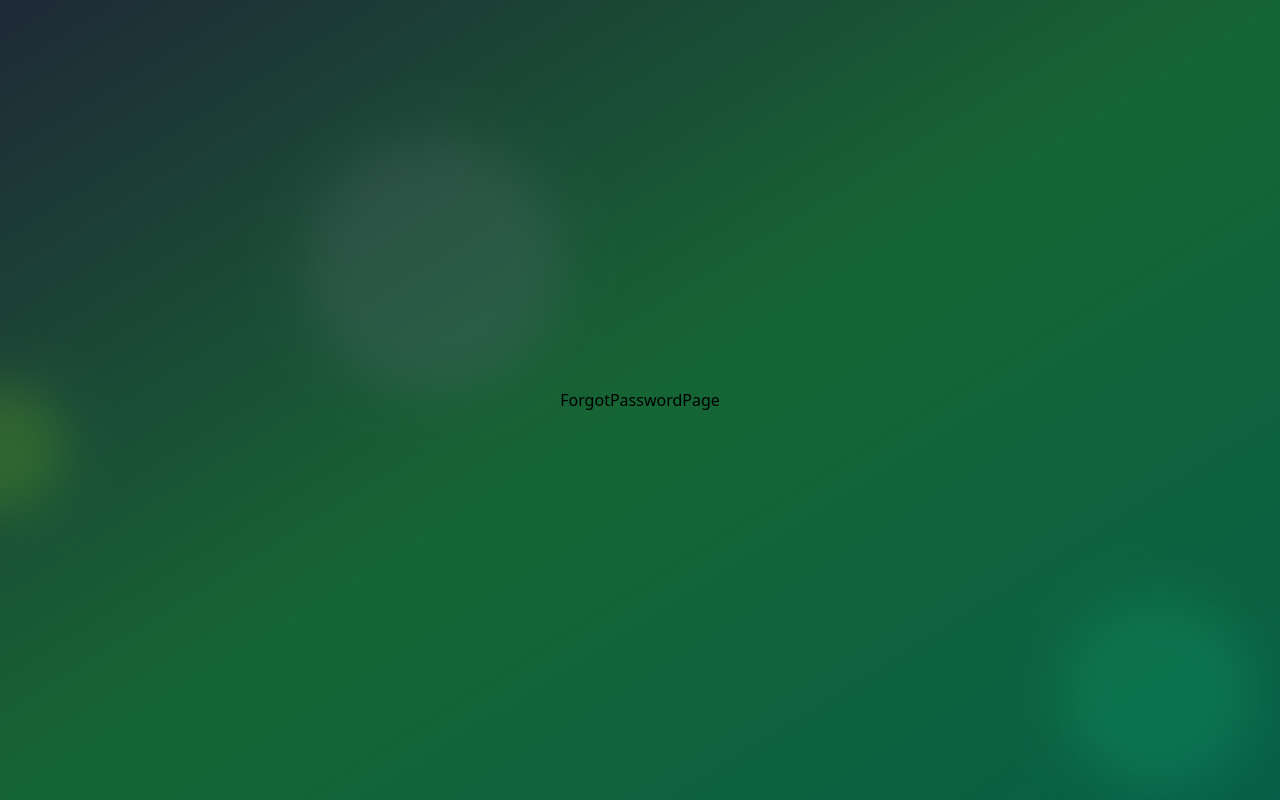
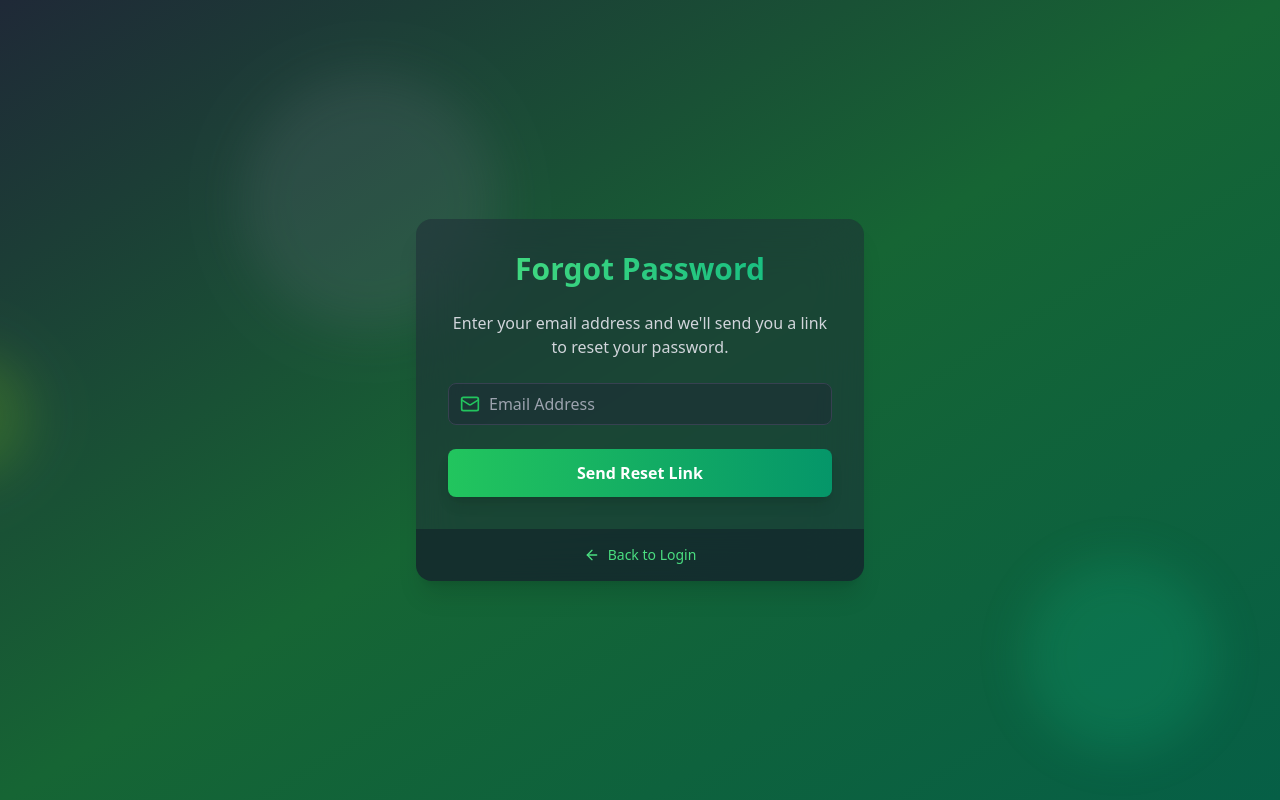
Before and after one commit to StevenSriram/MERN_Auth, a React (Vite) app in the folder Frontend/: page /forgot-password in a window 1280 px wide. Built offline with nearby package versions, Linux system fonts and the light colour scheme; no server answers.

Commit message:
feat : Forgot & Reset Password Done

```diff
--- a/Frontend/src/App.jsx
+++ b/Frontend/src/App.jsx
@@ -7,8 +7,9 @@ import { FloatingShape, AnimatedLoader } from "./components";
 import {
   SignUpPage,
   LoginPage,
+  VerifyEmailPage,
   ForgotPasswordPage,
-  VerifyEmailPage,
+  ResetPasswordPage,
   DashBoardPage,
 } from "./pages";
 
@@ -92,7 +93,23 @@ const App = () => {
             </RedirectRoutes>
           }
         ></Route>
-        <Route path="/forgot-password" element={<ForgotPasswordPage />}></Route>
+        <Route
+          path="/forgot-password"
+          element={
+            <RedirectRoutes>
+              <ForgotPasswordPage />
+            </RedirectRoutes>
+          }
+        ></Route>
+
+        <Route
+          path="/reset-password/:token"
+          element={
+            <RedirectRoutes>
+              <ResetPasswordPage />
+            </RedirectRoutes>
+          }
+        ></Route>
       </Routes>
 
       <Toaster />
--- a/Frontend/src/pages/ForgotPasswordPage.jsx
+++ b/Frontend/src/pages/ForgotPasswordPage.jsx
@@ -1,7 +1,94 @@
-import React from "react";
+import { useState } from "react";
+import { motion } from "framer-motion";
+import { useAuthStore } from "../store/authStore";
+import { Link } from "react-router-dom";
+
+import { Input } from "../components";
+import { ArrowLeft, Loader, Mail } from "lucide-react";
 
 const ForgotPasswordPage = () => {
-  return <div>ForgotPasswordPage</div>;
+  const [email, setEmail] = useState("");
+  const [isSubmitted, setIsSubmitted] = useState(false);
+
+  const { isLoading, forgotPassword } = useAuthStore();
+
+  const handleSubmit = async (e) => {
+    e.preventDefault();
+    try {
+      await forgotPassword(email);
+      setIsSubmitted(true);
+    } catch (error) {
+      console.log(error);
+    }
+  };
+
+  return (
+    <motion.div
+      initial={{ opacity: 0, y: 20 }}
+      animate={{ opacity: 1, y: 0 }}
+      transition={{ duration: 0.5 }}
+      className="max-w-md w-full bg-gray-800 bg-opacity-50 backdrop-filter backdrop-blur-xl rounded-2xl shadow-xl overflow-hidden"
+    >
+      <div className="p-8">
+        <h2 className="text-3xl font-bold mb-6 text-center bg-gradient-to-r from-green-400 to-emerald-500 text-transparent bg-clip-text">
+          Forgot Password
+        </h2>
+
+        {!isSubmitted ? (
+          <form onSubmit={handleSubmit}>
+            <p className="text-gray-300 mb-6 text-center">
+              Enter your email address and we'll send you a link to reset your
+              password.
+            </p>
+            <Input
+              icon={Mail}
+              type="email"
+              placeholder="Email Address"
+              value={email}
+              onChange={(e) => setEmail(e.target.value)}
+              required
+            />
+            <motion.button
+              whileHover={{ scale: 1.02 }}
+              whileTap={{ scale: 0.98 }}
+              className="w-full py-3 px-4 bg-gradient-to-r from-green-500 to-emerald-600 text-white font-bold rounded-lg shadow-lg hover:from-green-600 hover:to-emerald-700 focus:outline-none focus:ring-2 focus:ring-green-500 focus:ring-offset-2 focus:ring-offset-gray-900 transition duration-200"
+              type="submit"
+            >
+              {isLoading ? (
+                <Loader className="size-6 animate-spin mx-auto" />
+              ) : (
+                "Send Reset Link"
+              )}
+            </motion.button>
+          </form>
+        ) : (
+          <div className="text-center">
+            <motion.div
+              initial={{ scale: 0 }}
+              animate={{ scale: 1 }}
+              transition={{ type: "spring", stiffness: 500, damping: 30 }}
+              className="w-16 h-16 bg-green-500 rounded-full flex items-center justify-center mx-auto mb-4"
+            >
+              <Mail className="h-8 w-8 text-white" />
+            </motion.div>
+            <p className="text-gray-300 mb-6">
+              If an account exists for {email}, you will receive a password
+              reset link shortly.
+            </p>
+          </div>
+        )}
+      </div>
+
+      <div className="px-8 py-4 bg-gray-900 bg-opacity-50 flex justify-center">
+        <Link
+          to={"/login"}
+          className="text-sm text-green-400 hover:underline flex items-center"
+        >
+          <ArrowLeft className="h-4 w-4 mr-2" /> Back to Login
+        </Link>
+      </div>
+    </motion.div>
+  );
 };
 
 export default ForgotPasswordPage;
--- /dev/null
+++ b/Frontend/src/pages/ResetPasswordPage.jsx
@@ -0,0 +1,92 @@
+import { useState } from "react";
+import { motion } from "framer-motion";
+import { useAuthStore } from "../store/authStore";
+import { useNavigate, useParams } from "react-router-dom";
+
+import { Input } from "../components";
+import { Lock, Loader } from "lucide-react";
+import toast from "react-hot-toast";
+
+const ResetPasswordPage = () => {
+  const [password, setPassword] = useState("");
+  const [confirmPassword, setConfirmPassword] = useState("");
+
+  const { token } = useParams();
+  const navigate = useNavigate();
+
+  const { resetPassword, error, isLoading } = useAuthStore();
+
+  const handleSubmit = async (e) => {
+    e.preventDefault();
+
+    if (password !== confirmPassword) {
+      toast.error("Passwords do not match");
+      return;
+    }
+    try {
+      await resetPassword(token, password);
+
+      toast.success(
+        "Password reset successfully, redirecting to login page..."
+      );
+      setTimeout(() => {
+        navigate("/login");
+      }, 2000);
+    } catch (error) {
+      console.error(error);
+      toast.error(error.message || "Error resetting password");
+    }
+  };
+
+  return (
+    <motion.div
+      initial={{ opacity: 0, y: 20 }}
+      animate={{ opacity: 1, y: 0 }}
+      transition={{ duration: 0.5 }}
+      className="max-w-md w-full bg-gray-800 bg-opacity-50 backdrop-filter backdrop-blur-xl rounded-2xl shadow-xl overflow-hidden"
+    >
+      <div className="p-8">
+        <h2 className="text-3xl font-bold mb-6 text-center bg-gradient-to-r from-green-400 to-emerald-500 text-transparent bg-clip-text">
+          Reset Password
+        </h2>
+        {error && <p className="text-red-500 text-sm mb-4">{error}</p>}
+
+        <form onSubmit={handleSubmit}>
+          <Input
+            icon={Lock}
+            type="password"
+            placeholder="New Password"
+            value={password}
+            onChange={(e) => setPassword(e.target.value)}
+            required
+          />
+
+          <Input
+            icon={Lock}
+            type="password"
+            placeholder="Confirm New Password"
+            value={confirmPassword}
+            onChange={(e) => setConfirmPassword(e.target.value)}
+            required
+          />
+
+          <motion.button
+            whileHover={{ scale: 1.02 }}
+            whileTap={{ scale: 0.98 }}
+            className="w-full py-3 px-4 bg-gradient-to-r from-green-500 to-emerald-600 text-white font-bold rounded-lg shadow-lg hover:from-green-600 hover:to-emerald-700 focus:outline-none focus:ring-2 focus:ring-green-500 focus:ring-offset-2 focus:ring-offset-gray-900 transition duration-200"
+            type="submit"
+            disabled={isLoading}
+          >
+            {isLoading ? (
+              <Loader className="w-6 h-6 mx-auto animate-spin" />
+            ) : (
+              "Set New Password"
+            )}
+          </motion.button>
+        </form>
+      </div>
+    </motion.div>
+  );
+};
+
+export default ResetPasswordPage;
--- a/Frontend/src/pages/index.js
+++ b/Frontend/src/pages/index.js
@@ -1,13 +1,15 @@
 import DashBoardPage from "./DashBoardPage";
 import SignUpPage from "./SignUpPage";
+import VerifyEmailPage from "./VerifyEmailPage";
 import LoginPage from "./LoginPage";
 import ForgotPasswordPage from "./ForgotPasswordPage";
-import VerifyEmailPage from "./VerifyEmailPage";
+import ResetPasswordPage from "./ResetPasswordPage";
 
 export {
   DashBoardPage,
   SignUpPage,
+  VerifyEmailPage,
   LoginPage,
   ForgotPasswordPage,
-  VerifyEmailPage,
+  ResetPasswordPage,
 };
--- a/Frontend/src/store/authStore.js
+++ b/Frontend/src/store/authStore.js
@@ -109,6 +109,47 @@ export const useAuthStore = create((set) => ({
     }
   },
 
+  forgotPassword: async (email) => {
+    set({ isLoading: true, error: null });
+
+    try {
+      const response = await axios.post(`${API_URL}/api/auth/forgot-password`, {
+        email,
+      });
+
+      set({ isLoading: false });
+    } catch (error) {
+      set({
+        error: error.response.data.message || "Error in SignUp",
+        isAuthenticated: false,
+        isLoading: false,
+      });
+      throw error;
+    }
+  },
+
+  resetPassword: async (token, password) => {
+    set({ isLoading: true, error: null });
+
+    try {
+      const response = await axios.post(
+        `${API_URL}/api/auth/reset-password/${token}`,
+        {
+          password,
+        }
+      );
+
+      set({ isLoading: false });
+    } catch (error) {
+      set({
+        error: error.response.data.message || "Error in SignUp",
+        isAuthenticated: false,
+        isLoading: false,
+      });
+      throw error;
+    }
+  },
+
   checkAuth: async () => {
     set({ isCheckingAuth: true, error: null });
 
```
